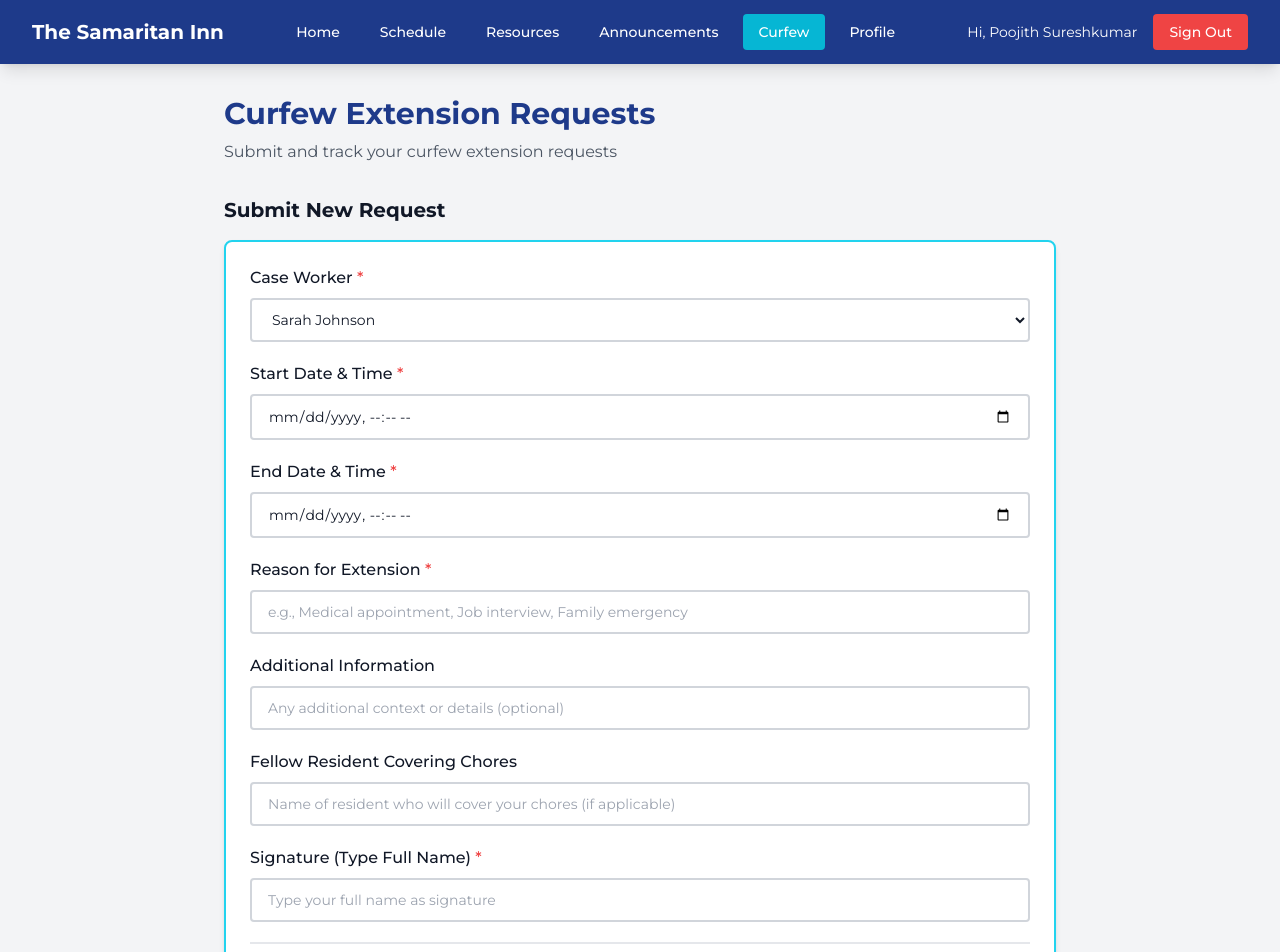
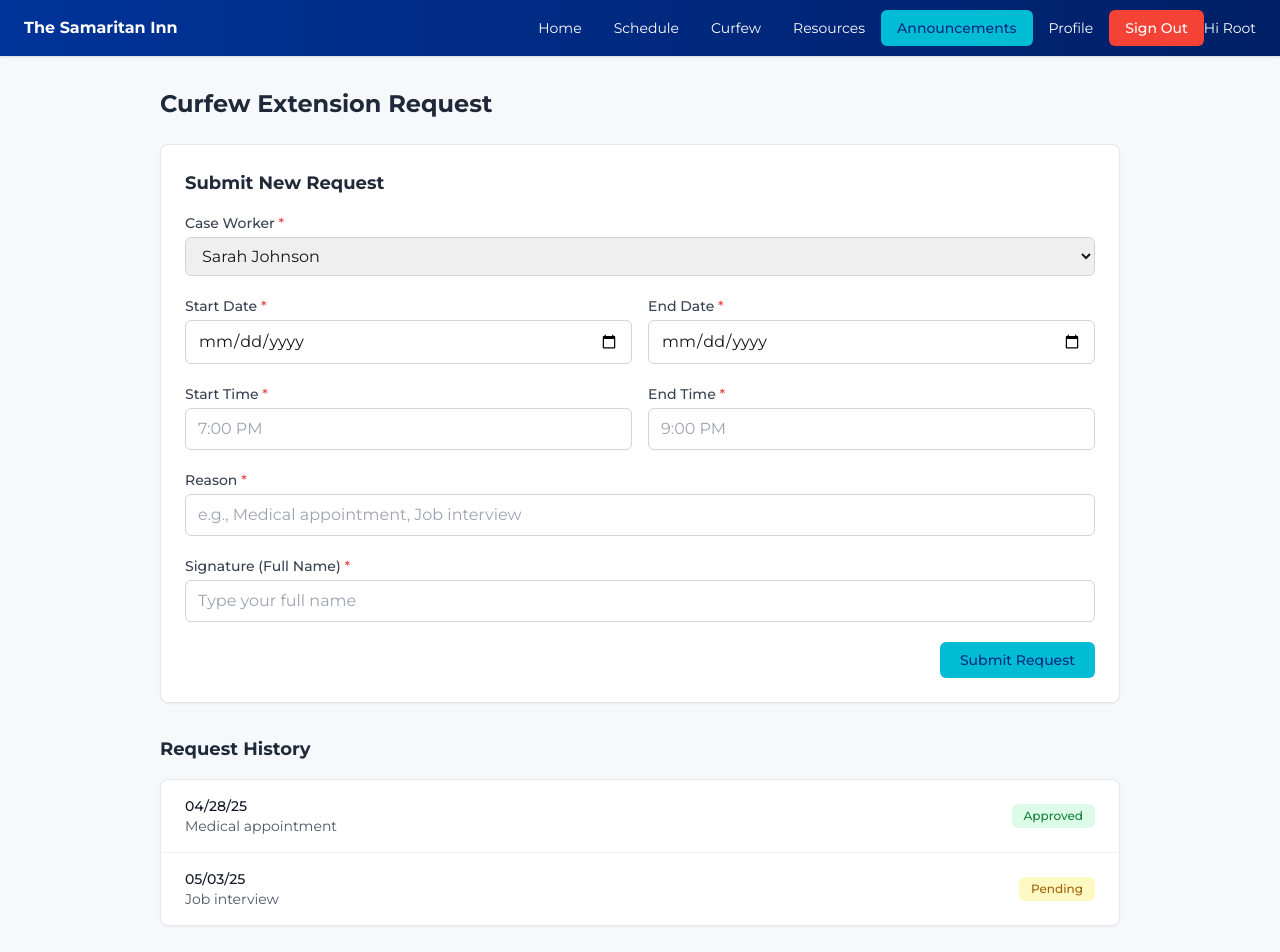
Before and after one commit to UTDallasEPICS/the-samaritan-inn, a Next.js app in the folder samaritan_inn/: page /curfew in a window 1280 px wide. Shown: the top 952 px of the page. Built offline with nearby package versions, Linux system fonts and the light colour scheme.

Commit message:
Update page.tsx

```diff
--- a/samaritan_inn/src/app/curfew/page.tsx
+++ b/samaritan_inn/src/app/curfew/page.tsx
@@ -1,7 +1,7 @@
 'use client';
 
 import React, { useState } from 'react';
-import { FileText, Upload, Check, X, Clock, Send } from 'lucide-react';
+import { Check } from 'lucide-react';
 
 interface Request {
   id: number;
@@ -13,13 +13,14 @@ interface Request {
 
 interface FormData {
   caseWorker: string;
-  startDatetime: string;
-  endDatetime: string;
+  startDate: string;
+  startTime: string;
+  endDate: string;
+  endTime: string;
   reason: string;
   extraInfo: string;
   choreCoverage: string;
   signature: string;
-  pdfFile: File | null;
 }
 
 export default function CurfewExtensionPage() {
@@ -30,13 +31,14 @@ export default function CurfewExtensionPage() {
 
   const [formData, setFormData] = useState<FormData>({
     caseWorker: '',
-    startDatetime: '',
-    endDatetime: '',
+    startDate: '',
+    startTime: '',
+    endDate: '',
+    endTime: '',
     reason: '',
     extraInfo: '',
     choreCoverage: '',
-    signature: '',
-    pdfFile: null
+    signature: ''
   });
 
   const [showSuccess, setShowSuccess] = useState(false);
@@ -50,18 +52,9 @@ export default function CurfewExtensionPage() {
     'Lisa Anderson'
   ];
 
-  const handleInputChange = (e: React.ChangeEvent<HTMLInputElement | HTMLTextAreaElement | HTMLSelectElement>) => {
+  const handleInputChange = (e: React.ChangeEvent<HTMLInputElement | HTMLSelectElement>) => {
     const { name, value } = e.target;
     setFormData(prev => ({ ...prev, [name]: value }));
-  };
-
-  const handleFileUpload = (e: React.ChangeEvent<HTMLInputElement>) => {
-    const file = e.target.files?.[0];
-    if (file && file.type === 'application/pdf') {
-      setFormData(prev => ({ ...prev, pdfFile: file }));
-    } else {
-      alert('Please upload a PDF file');
-    }
   };
 
   const handleSubmit = () => {
@@ -69,267 +62,248 @@ export default function CurfewExtensionPage() {
       alert('Please select a case worker');
       return;
     }
-    if (!formData.startDatetime || !formData.endDatetime || !formData.reason || !formData.signature) {
+    if (!formData.startDate || !formData.startTime || !formData.endDate || !formData.endTime || !formData.reason || !formData.signature) {
       alert('Please fill in all required fields');
       return;
     }
 
     const newRequest: Request = {
       id: requests.length + 1,
-      date: new Date(formData.startDatetime).toLocaleDateString('en-US'),
+      date: new Date(formData.startDate).toLocaleDateString('en-US'),
       status: 'pending',
       reason: formData.reason,
       caseWorker: formData.caseWorker
     };
 
     setRequests([newRequest, ...requests]);
-
     setFormData({
       caseWorker: '',
-      startDatetime: '',
-      endDatetime: '',
+      startDate: '',
+      startTime: '',
+      endDate: '',
+      endTime: '',
       reason: '',
       extraInfo: '',
       choreCoverage: '',
-      signature: '',
-      pdfFile: null
+      signature: ''
     });
 
     setShowSuccess(true);
-    setTimeout(() => {
-      setShowSuccess(false);
-    }, 2000);
+    setTimeout(() => setShowSuccess(false), 2000);
   };
 
   const getStatusBadge = (status: string) => {
-    switch(status) {
+    switch (status) {
       case 'approved':
-        return (
-          <span className="px-4 py-1.5 rounded-full text-sm font-medium bg-green-200 text-green-800 flex items-center space-x-1">
-            <Check className="w-4 h-4" />
-            <span>Approved</span>
-          </span>
-        );
+        return <span className="px-3 py-1 rounded-md text-xs font-medium bg-green-100 text-green-700">Approved</span>;
       case 'denied':
-        return (
-          <span className="px-4 py-1.5 rounded-full text-sm font-medium bg-red-200 text-red-800 flex items-center space-x-1">
-            <X className="w-4 h-4" />
-            <span>Denied</span>
-          </span>
-        );
+        return <span className="px-3 py-1 rounded-md text-xs font-medium bg-red-100 text-red-700">Denied</span>;
       case 'pending':
-        return (
-          <span className="px-4 py-1.5 rounded-full text-sm font-medium bg-yellow-200 text-yellow-800 flex items-center space-x-1">
-            <Clock className="w-4 h-4" />
-            <span>Pending Review</span>
-          </span>
-        );
+        return <span className="px-3 py-1 rounded-md text-xs font-medium bg-yellow-100 text-yellow-700">Pending</span>;
       default:
         return null;
     }
   };
 
   return (
-    <div className="min-h-screen bg-gray-100">
-      {/* Navigation Bar */}
-      <nav className="bg-blue-900 shadow-lg">
-        <div className="max-w-7xl mx-auto px-4 sm:px-6 lg:px-8">
-          <div className="flex justify-between items-center h-16">
-            <a href="/" className="text-white text-xl font-bold">
+    <div className="min-h-screen bg-[#f6f8fc]">
+      {/* NAVIGATION BAR */}
+      <nav className="bg-gradient-to-r from-[#003399] to-[#001f66] shadow">
+        <div className="max-w-7xl mx-auto px-6">
+          <div className="flex justify-between items-center h-14">
+            <a href="/" className="text-white text-base font-semibold">
               The Samaritan Inn
             </a>
 
-            <div className="flex space-x-2">
-              <a href="/homepage" className="px-4 py-2 text-white hover:bg-cyan-500 rounded transition-colors text-sm font-medium">
-                Home
+            <div className="flex items-center space-x-0">
+              {[
+                { name: 'Home', href: '/homepage' },
+                { name: 'Schedule', href: '/schedule' },
+                { name: 'Curfew', href: '/curfew' },
+                { name: 'Resources', href: '/resources' },
+              ].map(link => (
+                <a
+                  key={link.name}
+                  href={link.href}
+                  className="px-4 py-2 text-white text-sm hover:bg-[#002b80] rounded-md transition-colors"
+                >
+                  {link.name}
                 </a>
-              <a href="/schedule" className="px-4 py-2 text-white hover:bg-cyan-500 rounded transition-colors text-sm font-medium">
-                Schedule
-              </a>
-              <a href="/Resources" className="px-4 py-2 text-white hover:bg-cyan-500 rounded transition-colors text-sm font-medium">
-                Resources
-              </a>
-              <a href="/announcements" className="px-4 py-2 text-white hover:bg-cyan-500 rounded transition-colors text-sm font-medium">
+              ))}
+
+              {/* Active tab */}
+              <a
+                href="/announcements"
+                className="px-4 py-2 bg-[#00bcd4] text-[#002b80] text-sm font-medium rounded-md hover:bg-[#26c6da] transition-colors ml-1"
+              >
                 Announcements
               </a>
-              <a href="/curfew" className="px-4 py-2 bg-cyan-500 text-white rounded text-sm font-medium">
-                Curfew
-              </a>
-              <a href="/profile" className="px-4 py-2 text-white hover:bg-cyan-500 rounded transition-colors text-sm font-medium">
+
+              <a href="/profile" className="px-4 py-2 text-white text-sm hover:bg-[#002b80] rounded-md ml-1 transition-colors">
                 Profile
               </a>
-            </div>
 
-            <div className="flex items-center space-x-4">
-              <span className="text-white text-sm">Hi, Poojith Sureshkumar</span>
-              <button className="px-4 py-2 bg-red-500 text-white rounded hover:bg-red-600 transition-colors text-sm font-medium">
+              <button className="px-4 py-2 bg-[#f44336] text-white text-sm font-medium rounded-md ml-2 hover:bg-[#d32f2f] transition-colors">
                 Sign Out
               </button>
+
+              <span className="text-white text-sm ml-3">Hi Root</span>
             </div>
           </div>
         </div>
       </nav>
 
-      {/* Main Content */}
-      <div className="max-w-4xl mx-auto px-8 py-8">
-        <div className="mb-8">
-          <h1 className="text-3xl font-bold text-blue-900">Curfew Extension Requests</h1>
-          <p className="text-gray-600 mt-2">Submit and track your curfew extension requests</p>
+      {/* MAIN CONTENT */}
+      <div className="max-w-5xl mx-auto px-8 py-8">
+        <div className="mb-6">
+          <h1 className="text-2xl font-bold text-gray-800">Curfew Extension Request</h1>
         </div>
 
         {showSuccess && (
-          <div className="mb-6 bg-green-50 border-2 border-green-400 rounded-lg p-4 flex items-center space-x-3">
+          <div className="mb-6 bg-green-50 border border-green-300 rounded-md p-3 flex items-center space-x-2 shadow-sm">
             <Check className="w-5 h-5 text-green-600" />
-            <span className="text-sm font-medium text-green-800">Request submitted successfully! Your case worker will review it within 24-48 hours.</span>
+            <span className="text-sm text-green-700 font-medium">Request submitted successfully!</span>
           </div>
         )}
 
-        {/* New Extension Request Section */}
-        <div className="mb-10">
-          <h2 className="text-xl font-semibold text-gray-900 mb-4">Submit New Request</h2>
-          <div className="bg-white border-2 border-cyan-400 rounded-lg shadow-md p-6">
-            <div className="space-y-5">
-              {/* Case Worker Dropdown */}
+        {/* FORM */}
+        <div className="mb-8">
+          <div className="bg-white border border-gray-200 rounded-lg shadow-sm p-6">
+            <h2 className="text-lg font-semibold text-gray-800 mb-4">Submit New Request</h2>
+            <div className="grid grid-cols-1 gap-5">
+              {/* Case Worker */}
               <div>
-                <label className="block text-base font-medium text-gray-900 mb-2">
+                <label className="block text-sm font-medium text-gray-700 mb-1">
                   Case Worker <span className="text-red-500">*</span>
                 </label>
                 <select
                   name="caseWorker"
                   value={formData.caseWorker}
                   onChange={handleInputChange}
-                  className="w-full px-4 py-2.5 border-2 border-gray-300 rounded bg-white text-gray-900 text-sm focus:outline-none focus:ring-2 focus:ring-cyan-500 focus:border-cyan-500 transition-all"
+                  className="w-full px-3 py-2 border border-gray-300 rounded-md focus:outline-none focus:ring-2 focus:ring-[#00bcd4]"
                 >
                   {caseWorkers.map((worker, idx) => (
-                    <option key={idx} value={worker} disabled={idx === 0}>
-                      {worker}
-                    </option>
+                    <option key={idx} value={worker} disabled={idx === 0}>{worker}</option>
                   ))}
                 </select>
               </div>
 
-              {/* Start Date/Time */}
+              {/* Start & End Date */}
+              <div className="grid grid-cols-2 gap-4">
                 <div>
-                <label className="block text-base font-medium text-gray-900 mb-2">
-                  Start Date & Time <span className="text-red-500">*</span>
+                  <label className="block text-sm font-medium text-gray-700 mb-1">
+                    Start Date <span className="text-red-500">*</span>
                   </label>
                   <input
-                  type="datetime-local"
-                  name="startDatetime"
-                  value={formData.startDatetime}
+                    type="date"
+                    name="startDate"
+                    value={formData.startDate}
                     onChange={handleInputChange}
-                  className="w-full px-4 py-2.5 border-2 border-gray-300 rounded bg-white text-gray-900 text-sm focus:outline-none focus:ring-2 focus:ring-cyan-500 focus:border-cyan-500 transition-all"
+                    className="w-full px-3 py-2 border border-gray-300 rounded-md focus:ring-2 focus:ring-[#00bcd4]"
                   />
                 </div>
-
-              {/* End Date/Time */}
                 <div>
-                <label className="block text-base font-medium text-gray-900 mb-2">
-                  End Date & Time <span className="text-red-500">*</span>
+                  <label className="block text-sm font-medium text-gray-700 mb-1">
+                    End Date <span className="text-red-500">*</span>
                   </label>
                   <input
-                  type="datetime-local"
-                  name="endDatetime"
-                  value={formData.endDatetime}
+                    type="date"
+                    name="endDate"
+                    value={formData.endDate}
                     onChange={handleInputChange}
-                  className="w-full px-4 py-2.5 border-2 border-gray-300 rounded bg-white text-gray-900 text-sm focus:outline-none focus:ring-2 focus:ring-cyan-500 focus:border-cyan-500 transition-all"
+                    className="w-full px-3 py-2 border border-gray-300 rounded-md focus:ring-2 focus:ring-[#00bcd4]"
                   />
+                </div>
+              </div>
+
+              {/* Times */}
+              <div className="grid grid-cols-2 gap-4">
+                <div>
+                  <label className="block text-sm font-medium text-gray-700 mb-1">
+                    Start Time <span className="text-red-500">*</span>
+                  </label>
+                  <input
+                    type="text"
+                    name="startTime"
+                    placeholder="7:00 PM"
+                    value={formData.startTime}
+                    onChange={handleInputChange}
+                    className="w-full px-3 py-2 border border-gray-300 rounded-md focus:ring-2 focus:ring-[#00bcd4]"
+                  />
+                </div>
+                <div>
+                  <label className="block text-sm font-medium text-gray-700 mb-1">
+                    End Time <span className="text-red-500">*</span>
+                  </label>
+                  <input
+                    type="text"
+                    name="endTime"
+                    placeholder="9:00 PM"
+                    value={formData.endTime}
+                    onChange={handleInputChange}
+                    className="w-full px-3 py-2 border border-gray-300 rounded-md focus:ring-2 focus:ring-[#00bcd4]"
+                  />
+                </div>
               </div>
 
               {/* Reason */}
               <div>
-                <label className="block text-base font-medium text-gray-900 mb-2">
-                  Reason for Extension <span className="text-red-500">*</span>
+                <label className="block text-sm font-medium text-gray-700 mb-1">
+                  Reason <span className="text-red-500">*</span>
                 </label>
                 <input
                   type="text"
                   name="reason"
+                  placeholder="e.g., Medical appointment, Job interview"
                   value={formData.reason}
                   onChange={handleInputChange}
-                  placeholder="e.g., Medical appointment, Job interview, Family emergency"
-                  className="w-full px-4 py-2.5 border-2 border-gray-300 rounded bg-white text-gray-900 text-sm focus:outline-none focus:ring-2 focus:ring-cyan-500 focus:border-cyan-500 transition-all"
-                />
-              </div>
-
-              {/* Extra Info */}
-              <div>
-                <label className="block text-base font-medium text-gray-900 mb-2">
-                  Additional Information
-                </label>
-                <input
-                  type="text"
-                  name="extraInfo"
-                  value={formData.extraInfo}
-                  onChange={handleInputChange}
-                  placeholder="Any additional context or details (optional)"
-                  className="w-full px-4 py-2.5 border-2 border-gray-300 rounded bg-white text-gray-900 text-sm focus:outline-none focus:ring-2 focus:ring-cyan-500 focus:border-cyan-500 transition-all"
-                />
-              </div>
-
-              {/* Chore Coverage */}
-              <div>
-                <label className="block text-base font-medium text-gray-900 mb-2">
-                  Fellow Resident Covering Chores
-                </label>
-                <input
-                  type="text"
-                  name="choreCoverage"
-                  value={formData.choreCoverage}
-                  onChange={handleInputChange}
-                  placeholder="Name of resident who will cover your chores (if applicable)"
-                  className="w-full px-4 py-2.5 border-2 border-gray-300 rounded bg-white text-gray-900 text-sm focus:outline-none focus:ring-2 focus:ring-cyan-500 focus:border-cyan-500 transition-all"
+                  className="w-full px-3 py-2 border border-gray-300 rounded-md focus:ring-2 focus:ring-[#00bcd4]"
                 />
               </div>
 
               {/* Signature */}
               <div>
-                <label className="block text-base font-medium text-gray-900 mb-2">
-                  Signature (Type Full Name) <span className="text-red-500">*</span>
+                <label className="block text-sm font-medium text-gray-700 mb-1">
+                  Signature (Full Name) <span className="text-red-500">*</span>
                 </label>
                 <input
                   type="text"
                   name="signature"
+                  placeholder="Type your full name"
                   value={formData.signature}
                   onChange={handleInputChange}
-                  placeholder="Type your full name as signature"
-                  className="w-full px-4 py-2.5 border-2 border-gray-300 rounded bg-white text-gray-900 text-sm focus:outline-none focus:ring-2 focus:ring-cyan-500 focus:border-cyan-500 transition-all"
+                  className="w-full px-3 py-2 border border-gray-300 rounded-md focus:ring-2 focus:ring-[#00bcd4]"
                 />
               </div>
 
-              {/* Submit Button */}
-              <div className="flex justify-end pt-4 border-t-2 border-gray-200">
+              {/* Submit */}
+              <div className="flex justify-end">
                 <button
                   onClick={handleSubmit}
-                  className="px-10 py-3 bg-cyan-500 text-white rounded-lg text-sm font-bold hover:bg-cyan-600 transition-colors shadow-md flex items-center space-x-2"
+                  className="px-5 py-2 bg-[#00bcd4] text-[#002b80] font-medium text-sm rounded-md hover:bg-[#26c6da] transition-all"
                 >
-                  <Send className="w-4 h-4" />
-                  <span>Submit Request</span>
+                  Submit Request
                 </button>
               </div>
             </div>
           </div>
         </div>
 
-        {/* My Requests Section */}
+        {/* REQUEST HISTORY */}
         <div>
-          <h2 className="text-xl font-semibold text-gray-900 mb-4">Request History</h2>
-          <div className="bg-white border-2 border-cyan-400 rounded-lg overflow-hidden shadow-md">
+          <h2 className="text-lg font-semibold text-gray-800 mb-4">Request History</h2>
+          <div className="bg-white border border-gray-200 rounded-lg shadow-sm overflow-hidden">
             {requests.length === 0 ? (
-              <div className="px-6 py-12 text-center">
-                <Clock className="w-16 h-16 text-gray-400 mx-auto mb-4" />
-                <p className="text-gray-600 font-medium">No requests yet</p>
+              <div className="px-6 py-12 text-center text-gray-500">No requests yet</div>
+            ) : (
+              <div className="divide-y divide-gray-100">
+                {requests.map(req => (
+                  <div key={req.id} className="px-6 py-4 flex justify-between items-center hover:bg-gray-50 transition-all">
+                    <div>
+                      <p className="text-sm font-medium text-gray-900">{req.date}</p>
+                      <p className="text-sm text-gray-600">{req.reason}</p>
                     </div>
-            ) : (
-              <div className="divide-y-2 divide-gray-200">
-                {requests.map((request) => (
-                  <div key={request.id} className="px-6 py-4 hover:bg-gray-50 transition-colors">
-                    <div className="flex items-center justify-between">
-                      <div className="flex items-center space-x-4">
-                        <span className="text-sm font-semibold text-gray-900">{request.date}</span>
-                        <span className="text-sm text-gray-600">{request.reason}</span>
-                      </div>
-                      {getStatusBadge(request.status)}
-                    </div>
+                    {getStatusBadge(req.status)}
                   </div>
                 ))}
               </div>
```
Lines whose indentation alone changed are shown as unchanged.
